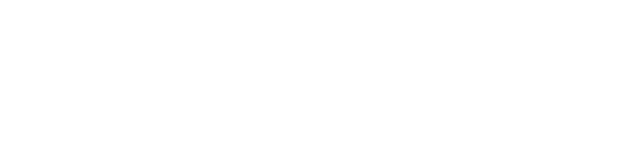
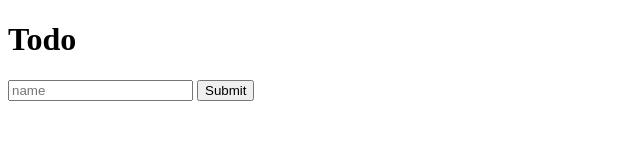
Before and after one commit to zeroking0429/Todo, a plain HTML site: page index.html in a window 1280 px wide. Shown: the whole page, without its empty margins (0-640 px from the left). Drawn offline with Linux system fonts and the light colour scheme.

Commit message:
기본 레이아웃

```diff
--- a/index.html
+++ b/index.html
@@ -1,11 +1,23 @@
 <!DOCTYPE html>
 <html>
-<head>
-  <meta charset="UTF-8">
-  <meta name="viewport" content="width=device-width, initial-scale=1.0">
-  <title>Todo</title>
-</head>
-<body>
-
-</body>
+  <head>
+    <meta charset="UTF-8" />
+    <meta name="viewport" content="width=device-width, initial-scale=1.0" />
+    <title>Todo</title>
+  </head>
+  <body>
+    <div class="wrapper">
+      <form>
+        <h1 class="title">Todo</h1>
+        <input
+          type="text"
+          name="name"
+          class="name"
+          placeholder="name"
+          required
+        />
+        <input type="submit" value="Submit" />
+      </form>
+    </div>
+  </body>
 </html>
```
